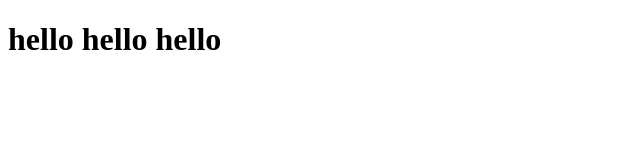
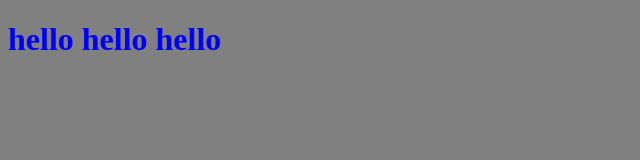
Before and after one commit to abdou-bs/projet-1, a plain HTML site: page index.html in a window 1280 px wide. Shown: the whole page, without its empty margins (0-640 px from the left). Drawn offline with Linux system fonts and the light colour scheme.

Commit message:
background color h1 color

```diff
--- a/index.html
+++ b/index.html
@@ -5,6 +5,7 @@
     <meta http-equiv="X-UA-Compatible" content="IE=edge">
     <meta name="viewport" content="width=device-width, initial-scale=1.0">
     <title>new project</title>
+    <link rel="stylesheet" href="page1.css">
 </head>
 <body>
   <h1> hello hello hello</h1>
--- a/page1.css
+++ b/page1.css
@@ -0,0 +1,7 @@
+body{
+    background-color: grey;
+
+}
+h1{
+    color: blue;
+}
```
